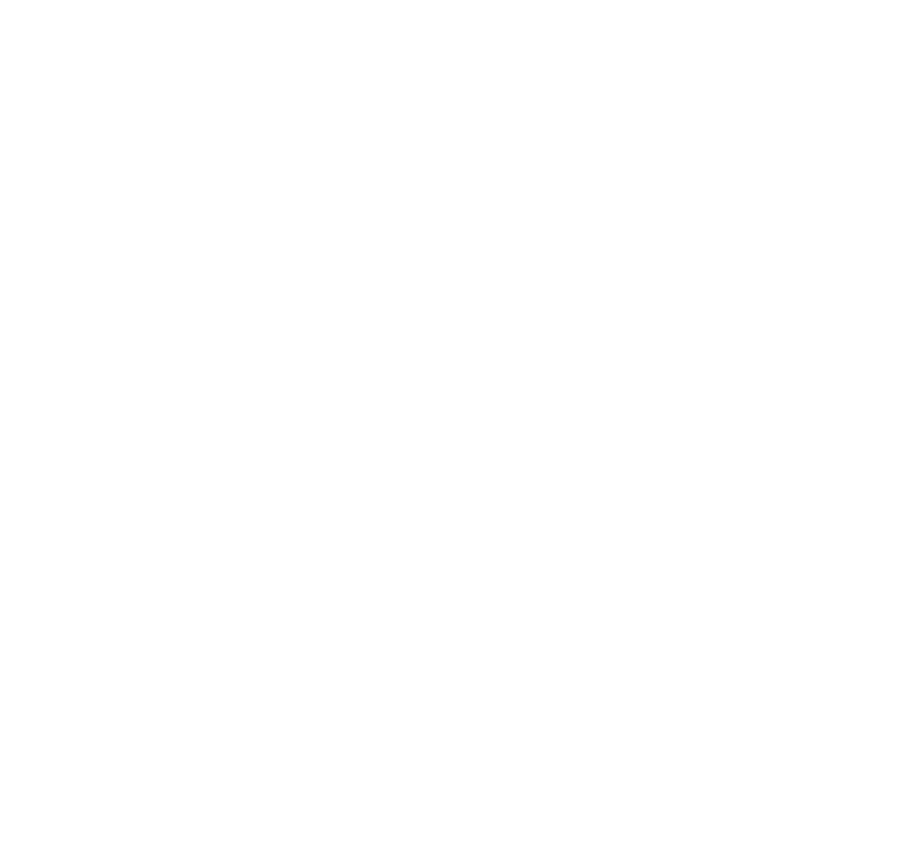
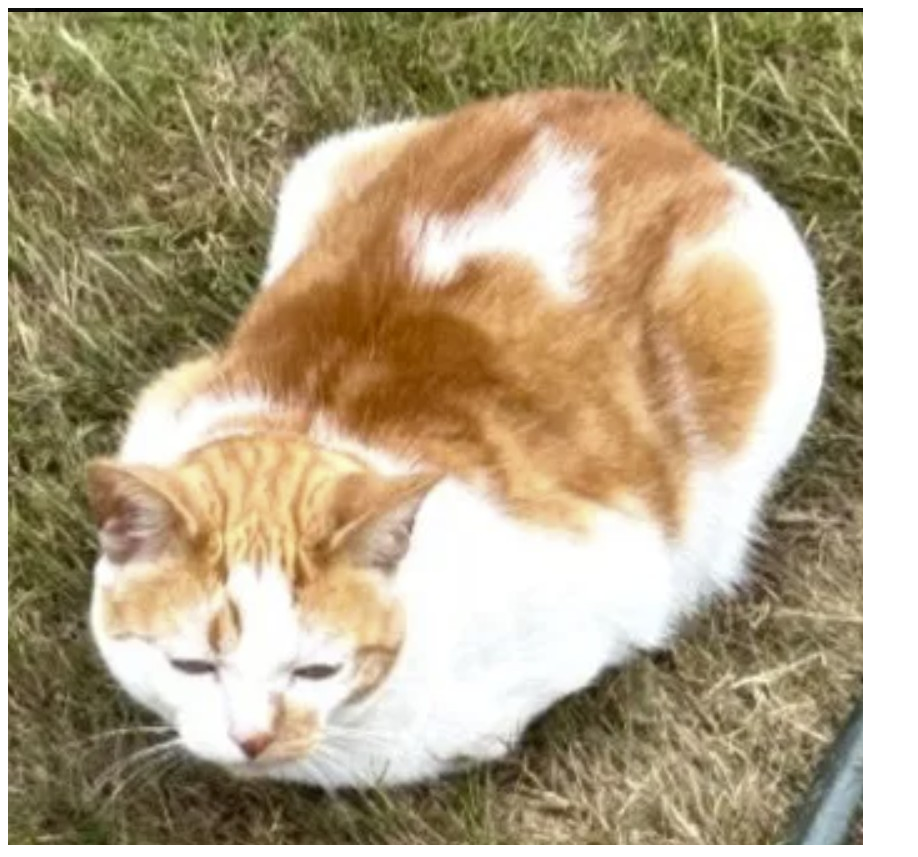
Before and after one commit to arilrepairs/arilrepairs.github.io, a plain HTML site: page index.html in a window 1280 px wide. Shown: the whole page, without its empty margins (0-918 px from the left). Before the commit the page ends 800 px from the top, so only its background shows below. Drawn offline with Linux system fonts and the light colour scheme.

Commit message:
temporary update

```diff
--- a/index.html
+++ b/index.html
@@ -3,4 +3,7 @@
     <head>
         <title>"You've landed!"</title>
     </head>
+    <body>
+	<img src="kitty.jpg" alt="KIBBY!!!">
+    </body>
 </html>
```
Also changed, not shown: kitty.jpg (added).
